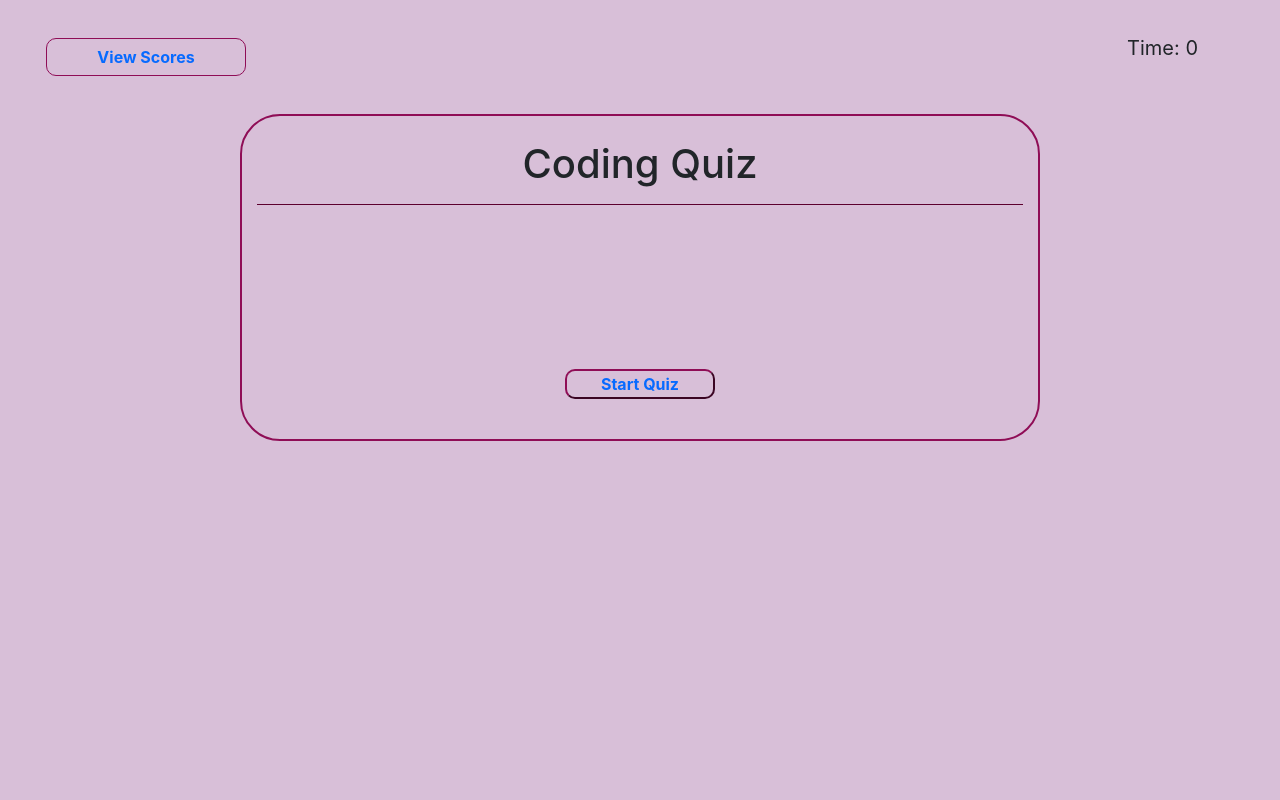
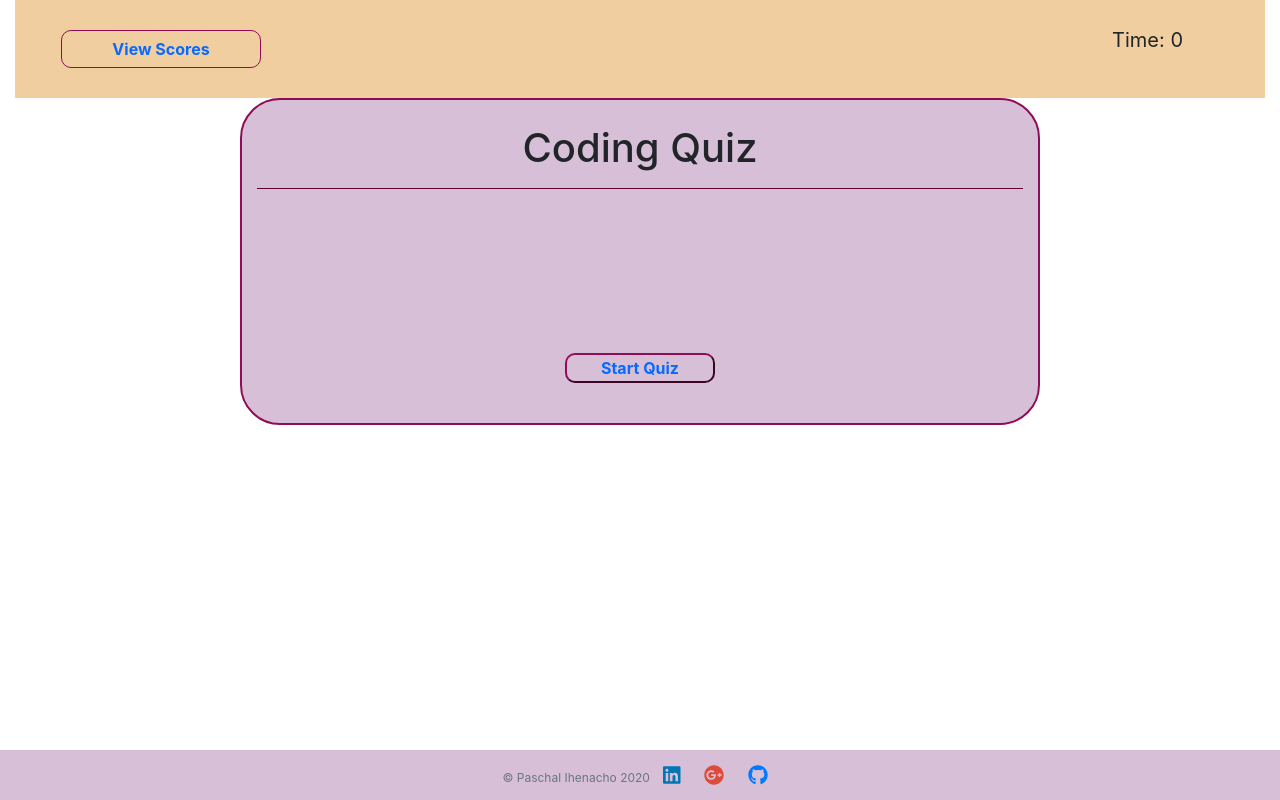
Before and after one commit to paschalihenacho/CodingQuiz, a plain HTML site: page index.html in a window 1280 px wide. Drawn offline with nearby package versions, Linux system fonts and the light colour scheme.

Commit message:
changed background color

```diff
--- a/index.html
+++ b/index.html
@@ -3,14 +3,20 @@
 <head>
     <meta charset="UTF-8">
     <meta name="viewport" content="width=device-width, initial-scale=1.0">
-    <link rel="stylesheet" href="https://stackpath.bootstrapcdn.com/bootstrap/4.4.1/css/bootstrap.min.css" integrity="sha384-Vkoo8x4CGsO3+Hhxv8T/Q5PaXtkKtu6ug5TOeNV6gBiFeWPGFN9MuhOf23Q9Ifjh" crossorigin="anonymous">
-    <script src="https://code.jquery.com/jquery-3.4.1.slim.min.js" integrity="sha384-J6qa4849blE2+poT4WnyKhv5vZF5SrPo0iEjwBvKU7imGFAV0wwj1yYfoRSJoZ+n" crossorigin="anonymous"></script>
-<script src="https://cdn.jsdelivr.net/npm/popper.js@1.16.0/dist/umd/popper.min.js" integrity="sha384-Q6E9RHvbIyZFJoft+2mJbHaEWldlvI9IOYy5n3zV9zzTtmI3UksdQRVvoxMfooAo" crossorigin="anonymous"></script>
-<script src="https://stackpath.bootstrapcdn.com/bootstrap/4.4.1/js/bootstrap.min.js" integrity="sha384-wfSDF2E50Y2D1uUdj0O3uMBJnjuUD4Ih7YwaYd1iqfktj0Uod8GCExl3Og8ifwB6" crossorigin="anonymous"></script>
+    <link href="./css/stylereset.css" rel="stylesheet">
+    <link href="https://fonts.googleapis.com/css2?family=Abril+Fatface&family=Great+Vibes&family=Tangerine:wght@700&display=swap" rel="stylesheet">
+    <link rel="stylesheet" href="https://maxcdn.bootstrapcdn.com/bootstrap/4.0.0/css/bootstrap.min.css">
+    <script src="https://ajax.googleapis.com/ajax/libs/jquery/3.3.1/jquery.min.js"></script>
+    <script src="https://cdnjs.cloudflare.com/ajax/libs/popper.js/1.12.9/umd/popper.min.js"></script>
+    <script src="https://maxcdn.bootstrapcdn.com/bootstrap/4.0.0/js/bootstrap.min.js"></script>
+    <script src="https://use.fontawesome.com/releases/v5.0.8/js/all.js"></script>
+    <link href="https://fonts.googleapis.com/css?family=Poppins:300,400,500,600,700,800,900" rel="stylesheet">
+	<link href="https://fonts.googleapis.com/css2?family=Cardo:ital@0;1&family=Great+Vibes&display=swap" rel="stylesheet">
+		<link rel="stylesheet" href="https://stackpath.bootstrapcdn.com/font-awesome/4.7.0/css/font-awesome.min.css">
 <link rel="stylesheet" href="style.css" type="text/css"/>
-    <title>Document</title>
+    <title>Coding Quiz App</title>
 </head>
-<body>
+<body class="container-fluid img-fluid">
       <nav class="navbar">
         <div class="card-body justify-content-end">
             <a ><button id="view-scores" class="btn " type="button">View Scores</button></a>
@@ -31,6 +37,15 @@
     <input id="start-button" type="button" value="Start Quiz">
   </div>
     </div>
+    <footer class="text-muted">
+      <div>
+          <span>&copy; Paschal Ihenacho 2020
+          <a class="social" href="https://www.linkedin.com/in/paschal-ihenacho/"><i class="fab fa-linkedin"></i></a>
+          <a class="social" href="paschal.ihenacho@gmail.com"><i class="fab fa-google-plus"></i></a>
+          <a class="social" href="https://github.com/paschalihenacho"><i class="fab fa-github"></i></a>
+  </span>
+      </div>
+  </footer>
 <script src="script.js" type="text/javascript"></script>
 <script src="questions.js" type="text/javascript"></script>
 </body>
--- a/style.css
+++ b/style.css
@@ -1,5 +1,6 @@
 body{
-    background-color: thistle !important;
+
+background-image: rgb(241, 206, 160) ;
 }
 .container{
     background-color: thistle !important;
@@ -13,8 +14,12 @@ body{
 }
 
 .navbar {
-    background-color: thistle !important;
+    background-color: rgb(241, 206, 160) !important;
     border: none;
+    width: 100%;
+    padding-bottom: 0px;
+    padding-top: 0px;
+    opacity: 0.3px;
   }
   button {
     display:block;
@@ -98,3 +103,49 @@ button:hover{
   color: #076aff;
   font-weight: bolder;
 }
+
+.fa-facebook {
+  color: #3b5998;
+}
+
+.fa-youtube {
+  color: #bb0000;
+}
+
+.fa-google-plus {
+  color: #dd4b39;
+}
+
+.fa-twitter {
+  color: #00aced;
+}
+
+.fa-linkedin {
+  color: #0077b5;
+}
+
+.fa-facebook:hover,
+.fa-twitter:hover,
+.fa-google-plus:hover,
+.fa-youtube:hover,
+.fa-linkedin:hover {
+  color: #d5d5d5;
+}
+
+.social {
+  padding: 10px;
+  font-size: 20px;
+}
+
+footer {
+  position: fixed;
+  left: 0;
+  bottom: 0;
+  width: 100%;
+  color: black;
+  text-align: center;
+  padding-bottom: 10px;
+  background-color: thistle;
+  padding-top: 10px;
+  font-size: 12px;
+}
```
Also changed, not shown: 1 other file.
